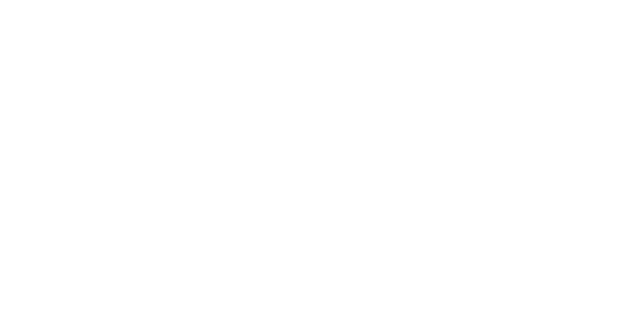
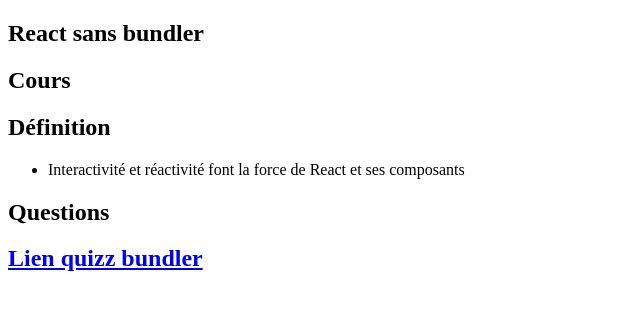
Before and after one commit to Reisorel/fastlearn, a plain HTML site: page react.html in a window 1280 px wide. Shown: the whole page, without its empty margins (0-640 px from the left). Drawn offline with Linux system fonts and the light colour scheme.

Commit message:
react part

```diff
--- a/react.html
+++ b/react.html
@@ -1,11 +1,34 @@
 <!DOCTYPE html>
 <html lang="en">
+
 <head>
   <meta charset="UTF-8">
   <meta name="viewport" content="width=device-width, initial-scale=1.0">
   <title>Page sur react</title>
 </head>
+
 <body>
+  <main>
 
+    <section id="bundler">
+      <h1>React sans bundler</h1>
+      <div id="cours">
+        <h1>Cours </h1>
+        <h2>Définition</h2>
+        <ul>
+          <li>
+            Interactivité et réactivité font la force de React et ses composants
+          </li>
+        </ul>
+
+      </div>
+      <div id="questions">
+        <h1>Questions </h1>
+        <h2><a href="quiz_js.html">Lien quizz bundler</a></h2>
+      </div>
+    </section>
+
+  </main>
 </body>
+
 </html>
```
Also changed, not shown: javascript.html (+4 -1 lines), 1 other file.
